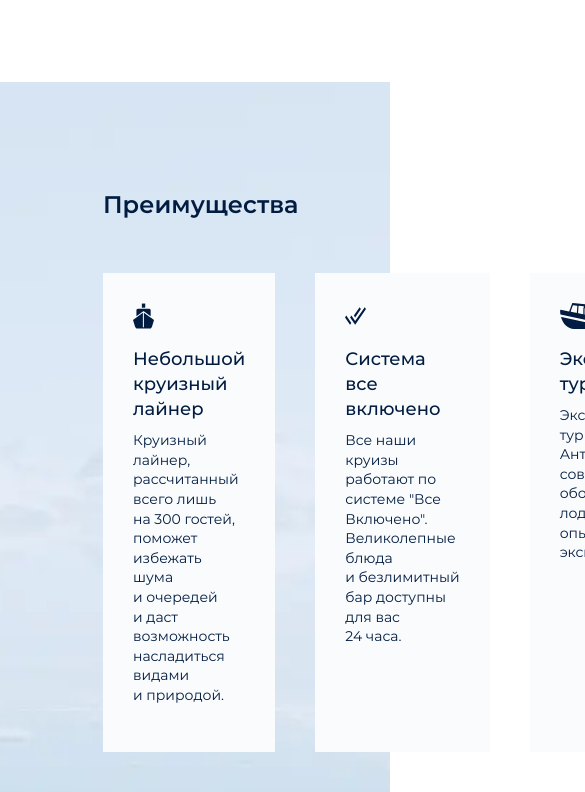
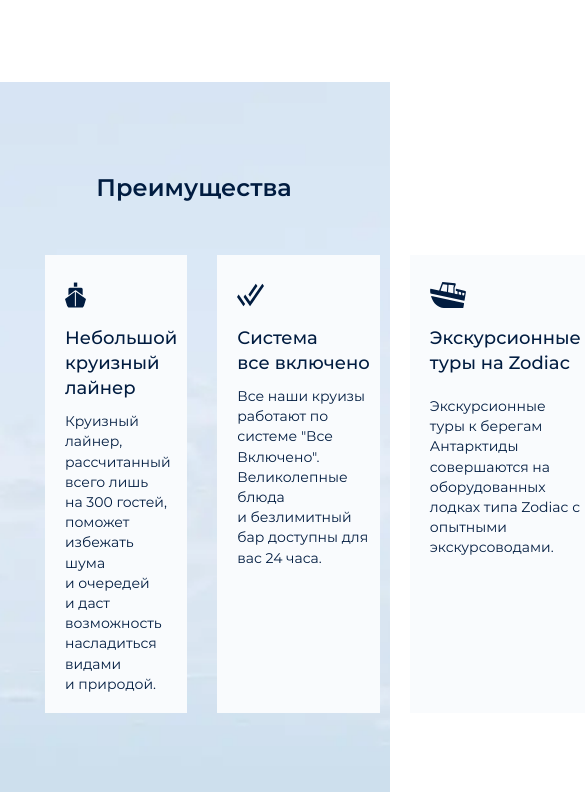
Before and after one commit to Nastya880/Cruises-to-antarctic, a website: page source/index.html in a window 390 px wide. Shown: the part 1012-1804 px from the top of the page, 585 px wide, since content can reach past the window. Drawn offline with nearby package versions, Linux system fonts and the light colour scheme; files that its build step writes are made by us from their sources; files whose address does not match are found by name.

Commit message:
advantages for tablet done

```diff
--- a/source/index.html
+++ b/source/index.html
@@ -113,7 +113,7 @@
                 <svg width="38" height="32">
                   <use href="img/sprite.svg#all-inclusive"></use>
                 </svg>
-                <h3>Система все включено</h3>
+                <h3>Система все&nbsp;включено</h3>
                 <p>Все наши круизы работают по системе &quot;Все Включено&quot;. Великолепные блюда и&nbsp;безлимитный бар доступны для вас 24&nbsp;часа.</p>
               </li>
               <li class="advantages__item advantages__item--excursion-tours">
@@ -121,7 +121,7 @@
                   <use href="img/sprite.svg#excursion-tours"></use>
                 </svg>
                 <h3>Экскурсионные туры на&nbsp;Zodiac</h3>
-                <p>Экскурсионные туры к&nbsp;берегам Антарктиды совершаются на оборудованных лодках типа Zodiac c опытными экскурсоводами.</p>
+                <p>Экскурсионные туры к берегам Антарктиды совершаются на оборудованных лодках&nbsp;типа Zodiac c опытными экскурсоводами.</p>
               </li>
             </ul>
           </div>
--- a/source/sass/blocks/advantages.scss
+++ b/source/sass/blocks/advantages.scss
@@ -3,9 +3,12 @@
 }
 
 .advantages__container {
-  padding: 85px 103px 90px;
+  padding: 85px 103px 105px;
   // border: 1px solid red;
-  @include vp-1023 {}
+  @include vp-1023 {
+    padding: 68px 47px 82px 45px;
+  }
+
   @include vp-767 {}
 }
 
@@ -31,6 +34,7 @@
 
   @include vp-1023 {
     font-size: 26px;
+    margin-bottom: 49px;
     // line-height: 150%; /* 39px */
   }
 
@@ -48,7 +52,10 @@
   // border: 2px solid red;
   gap: 40px;
 
-  @include vp-1023 {}
+  @include vp-1023 {
+    gap: 30px;
+  }
+
   @include vp-767 {}
 }
 
@@ -60,7 +67,9 @@
   padding: 30px 30px 33px;
   // padding-right: 25px;
 
-  @include vp-1023 {}
+  @include vp-1023 {
+    padding: 27px 10px 5px 20px;
+  }
   @include vp-767 {}
 }
 
@@ -79,7 +88,7 @@
 
 .advantages__item--all-inclusive svg {
   @include vp-1023 {
-    width: 21px;
+    width: 27px;
     height: 26px;
   }
   @include vp-767 {}
@@ -104,7 +113,9 @@
   margin-bottom: -5px;
 
   @include vp-1023 {
-    line-height: 140%; /* 25.2px */
+    line-height: 25.2px; /* 25.2px */
+    // margin-top: 1px;
+    margin-bottom: -4px;
   }
   @include vp-767 {}
 }
@@ -115,7 +126,9 @@
   font-size: 14px;
   font-weight: 400;
   line-height: 140%; /* 19.6px */
-  @include vp-1023 {}
+  @include vp-1023 {
+    line-height: 20.2px; /* 19.6px */
+  }
   @include vp-767 {}
 }
 
@@ -124,3 +137,9 @@
   max-width: 285px;
   // color: red;
 }
+
+.advantages__item--excursion-tours h3 {
+  @include vp-1023 {
+    margin-bottom: 6px;
+  }
+}
--- a/source/sass/blocks/description.scss
+++ b/source/sass/blocks/description.scss
@@ -5,7 +5,7 @@
   gap: 88px;
 
   @include vp-1023 {
-    padding: 92px 45px 76px 45px;
+    padding: 92px 45px 77px 45px;
     gap: 30px;
   }
 
```
Also changed, not shown: build/css/style.css, build/css/style.min.css, build/index.html, 1 other file.
